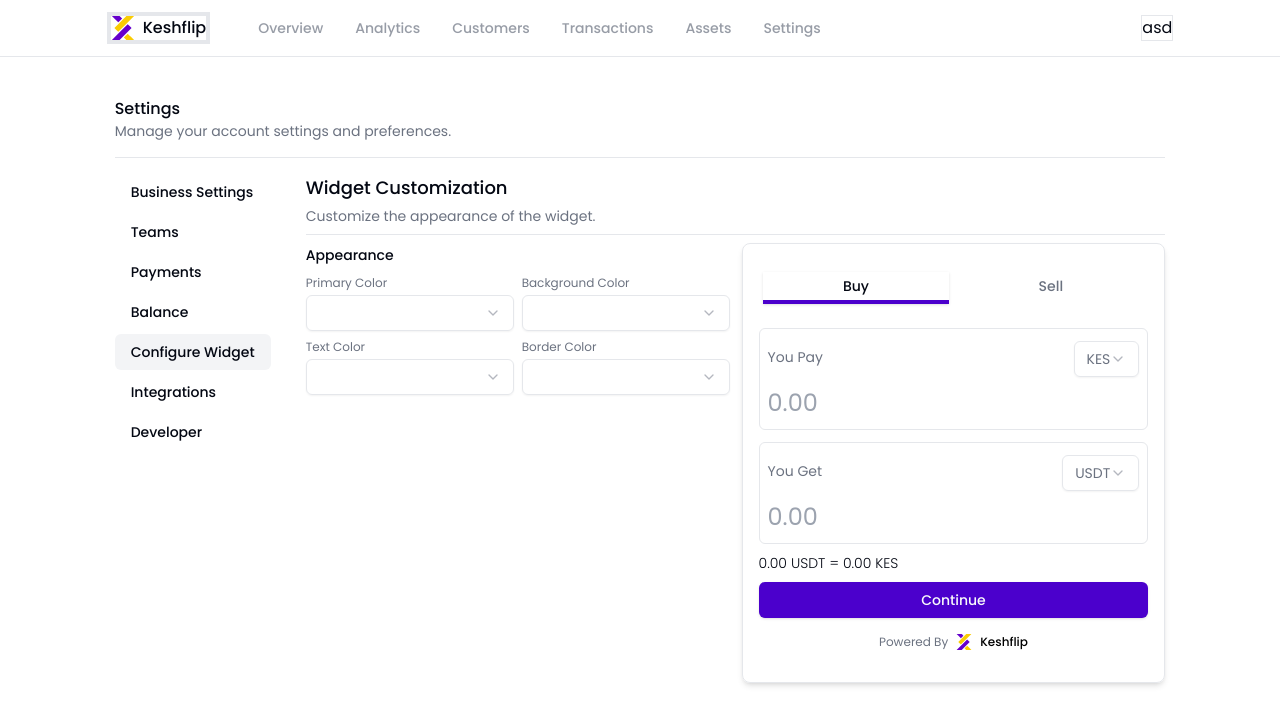
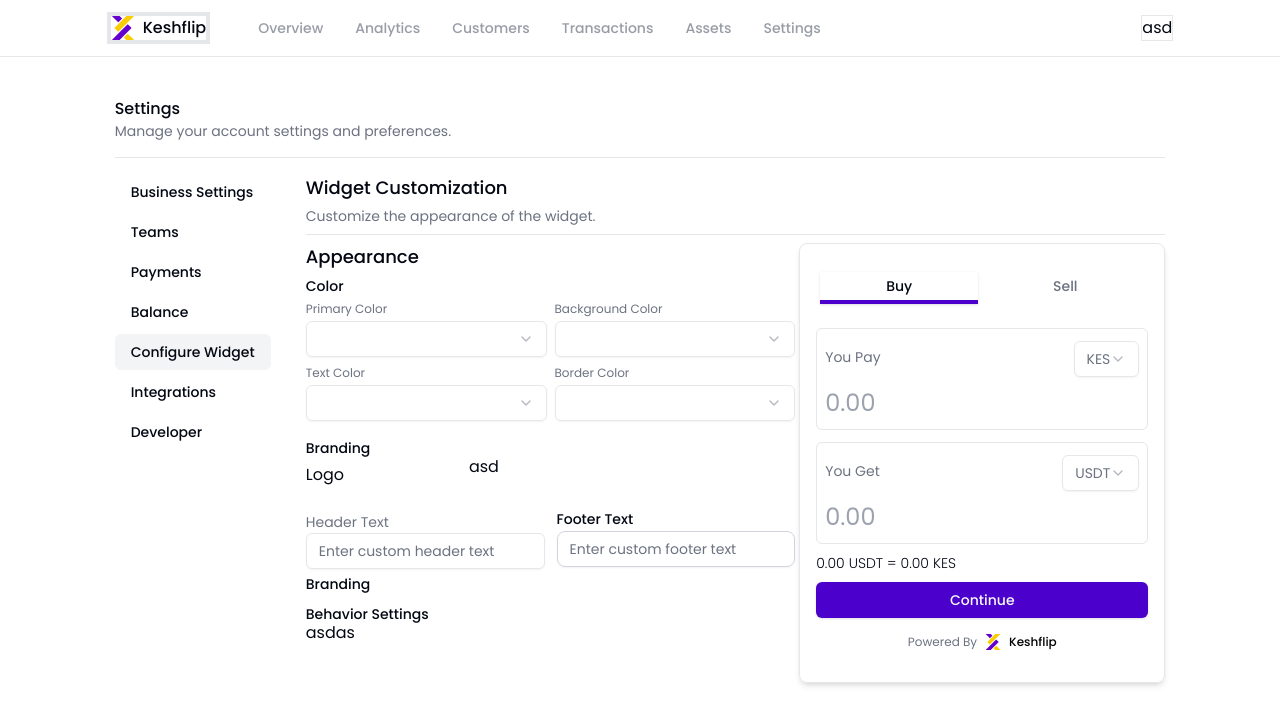
Before and after one commit to RndmRdwn/Kesh-ramper-dashboard, a Next.js app: page /settings/configure-widget in a window 1280 px wide. Shown: the top 724 px of the page. Built offline with nearby package versions, Linux system fonts and the light colour scheme.

Commit message:
Update customization.tsx

```diff
--- a/src/app/(dashboard)/settings/configure-widget/customization.tsx
+++ b/src/app/(dashboard)/settings/configure-widget/customization.tsx
@@ -5,6 +5,7 @@ import { useState } from "react"
 import CustomTools from "./custom-tools"
 import { Label } from "@/components/shadcn/ui/label"
 import CustomWidget from "./custom-widget"
+import Branding from "./branding"
 
 
 const Customization = () => {
@@ -32,38 +33,28 @@ const Customization = () => {
  }
   return (
     <div>
-        <div className='w-full flex lg:flex-row h-full gap-3'>
-            <div className='w-[50%] '>
-                <Label>Appearance</Label>
-               <CustomTools data={formData} handleChange={handleChange} sample={sampleData} />
+        <div className='w-full grid grid-cols-7 h-full gap-1'>
+            <div className=' col-span-4'>
+                    <Label className="text-lg ">Appearance</Label>
+               <div className="grid  py-2 gap-3">
+                    <div className="grid">
+                            <Label className="">Color</Label>
+                            <CustomTools data={formData} handleChange={handleChange} sample={sampleData} />
+                    </div>
+                    <div className="grid gap-0">
+                            <Label>Branding</Label>
+                            <Branding title="Branding"  />
+                            <Label>Branding</Label>
+                    </div>
+               </div>
+               <div className="grid py-2 ">
+                    <Label>Behavior Settings </Label>
+                    <h2>asdas</h2>
+               </div>
+
             </div>
-            <div className='w-[50%] '>
+            <div className='col-span-3'>
                 <CustomWidget />
-                {/* <div>
-                    <div className="w-full border p-4"
-                        style={{
-                            backgroundColor: formData.bg_color,
-                            borderColor: formData.border_color,
-                            color: formData.text_color,
-                        }}
-                    >
-                    <h2 style={{ color: formData.text_color }}>Widget Preview</h2>
-                    <button
-                        style={{
-                            backgroundColor: formData.button_color,
-                            color: formData.button_text_color,
-                            outlineColor: formData.focus_outline_color,
-                            outlineWidth: '2px',
-                            outlineStyle: 'solid',
-                            padding: '10px',
-                            border: `1px solid ${formData.border_color}`,
-                            borderRadius: '4px',
-                        }}
-                    >
-                        Sample Button
-                    </button>
-                </div>
-                </div> */}
             </div>
         </div>
     </div>
```
